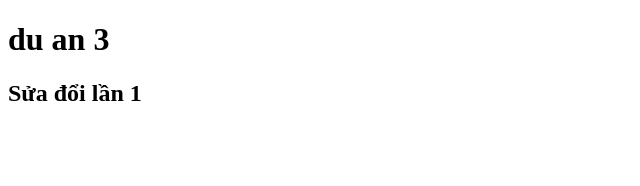
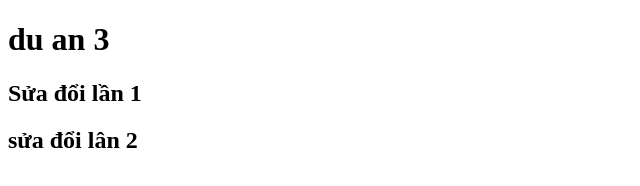
Before and after one commit to bekhoacute/du-an-3, a plain HTML site: page index.html in a window 1280 px wide. Shown: the whole page, without its empty margins (0-640 px from the left). Drawn offline with Linux system fonts and the light colour scheme.

Commit message:
test mommit lan 3

```diff
--- a/index.html
+++ b/index.html
@@ -8,5 +8,6 @@
 <body>
    <h1> du an 3</h1>
    <h2>Sửa đổi lần 1</h2>
+   <h2>sửa đổi lân 2</h2>
 </body>
 </html>
```
